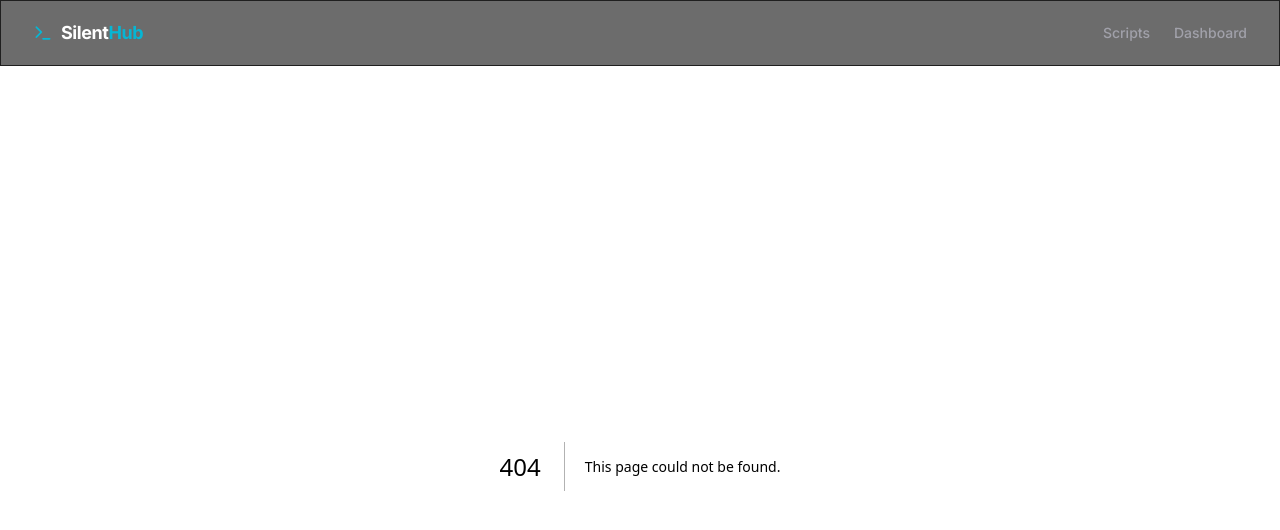
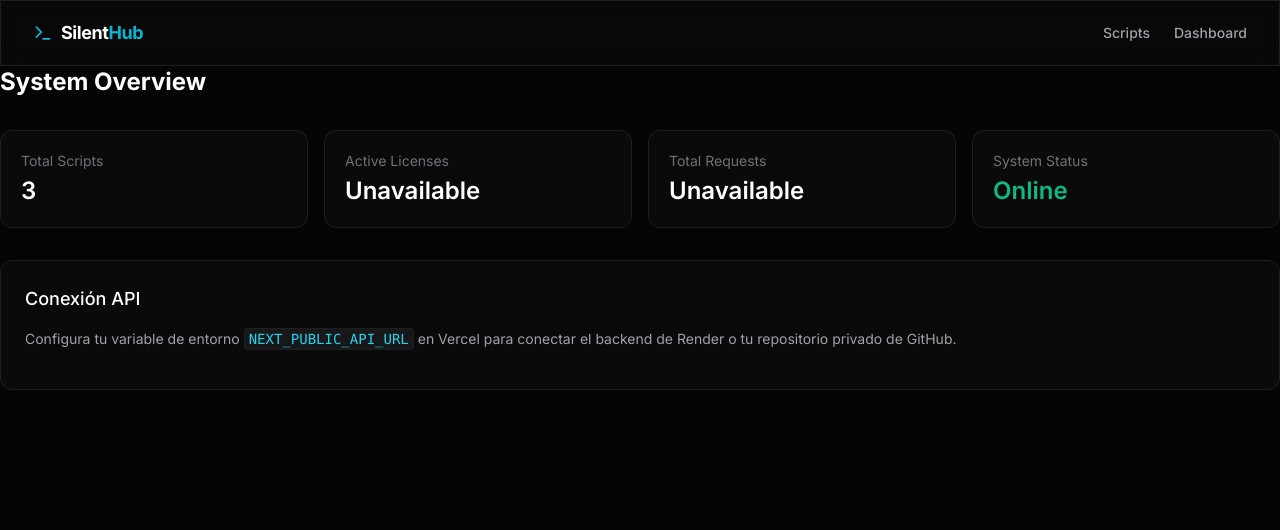
Before and after one commit to Silent-lua/Silent.Web, a Next.js app: page /dashboard in a window 1280 px wide. Before the commit this address had no page. Shown: the top 530 px of the page. Built offline with nearby package versions, Linux system fonts and the light colour scheme.

Commit message:
Create DashboardOverview

```diff
--- /dev/null
+++ b/app/dashboard/page.tsx
@@ -0,0 +1,28 @@
+export default function DashboardOverview() {
+  return (
+    <div>
+      <h1 className="text-2xl font-bold text-white mb-8">System Overview</h1>
+
+      <div className="grid grid-cols-1 sm:grid-cols-2 lg:grid-cols-4 gap-4 mb-8">
+        {[
+          { label: 'Total Scripts', value: '3' },
+          { label: 'Active Licenses', value: 'Unavailable' },
+          { label: 'Total Requests', value: 'Unavailable' },
+          { label: 'System Status', value: 'Online', color: 'text-emerald-500' }
+        ].map((stat, i) => (
+          <div key={i} className="bg-surface border border-border p-5 rounded-xl">
+            <p className="text-sm text-zinc-500 mb-1">{stat.label}</p>
+            <p className={`text-2xl font-semibold ${stat.color || 'text-white'}`}>{stat.value}</p>
+          </div>
+        ))}
+      </div>
+
+      <div className="bg-surface border border-border rounded-xl p-6">
+        <h2 className="text-lg font-medium text-white mb-4">Conexión API</h2>
+        <p className="text-sm text-zinc-400 mb-4">
+          Configura tu variable de entorno <code className="bg-zinc-900 px-1 py-0.5 rounded text-cyan-400 border border-border">NEXT_PUBLIC_API_URL</code> en Vercel para conectar el backend de Render o tu repositorio privado de GitHub.
+        </p>
+      </div>
+    </div>
+  );
+}
```
